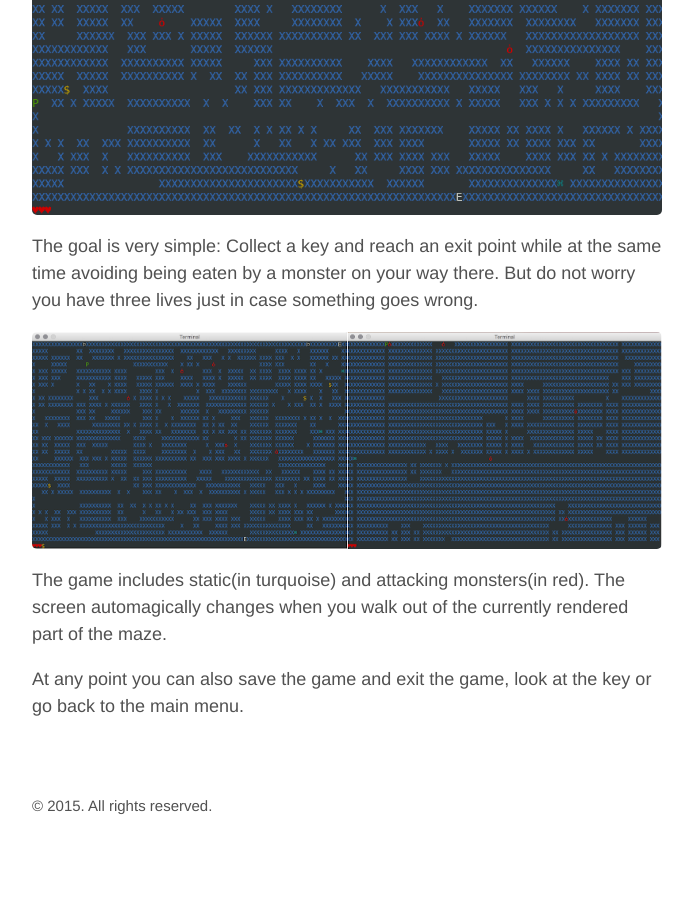
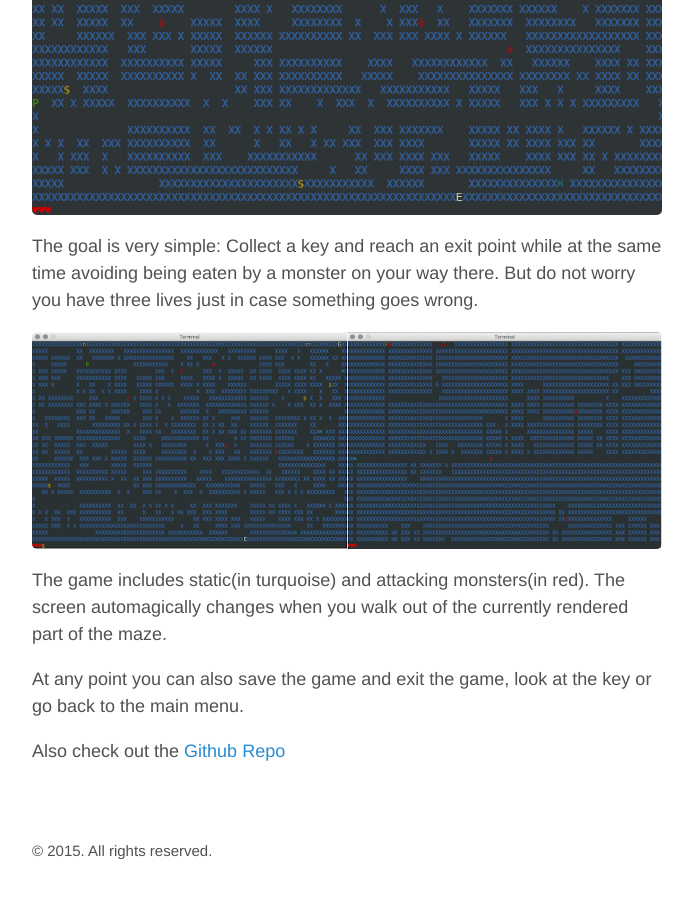
Before and after one commit to art-mth/arthurmathies.github.io, a Jekyll site: the page built from projects/aMaze.md, in a window 1280 px wide and 900 px high, scrolled down 1336 px. Shown: the whole window, without its empty margins (293-986 px from the left). Built offline with Jekyll 4.4.1, drawn with Linux system fonts in a browser that asks for light colours; before the commit the page ends 2191 px from its top, so only the background shows below that.

Commit message:
add Github Repo Link

```diff
--- a/projects/aMaze.md
+++ b/projects/aMaze.md
@@ -26,3 +26,5 @@ The goal is very simple: Collect a key and reach an exit point while at the same
 The game includes static(in turquoise) and attacking monsters(in red). The screen automagically changes when you walk out of the currently rendered part of the maze.
 
 At any point you can also save the game and exit the game, look at the key or go back to the main menu.
+
+Also check out the [Github Repo](https://github.com/arthurmathies/aMaze)
```
